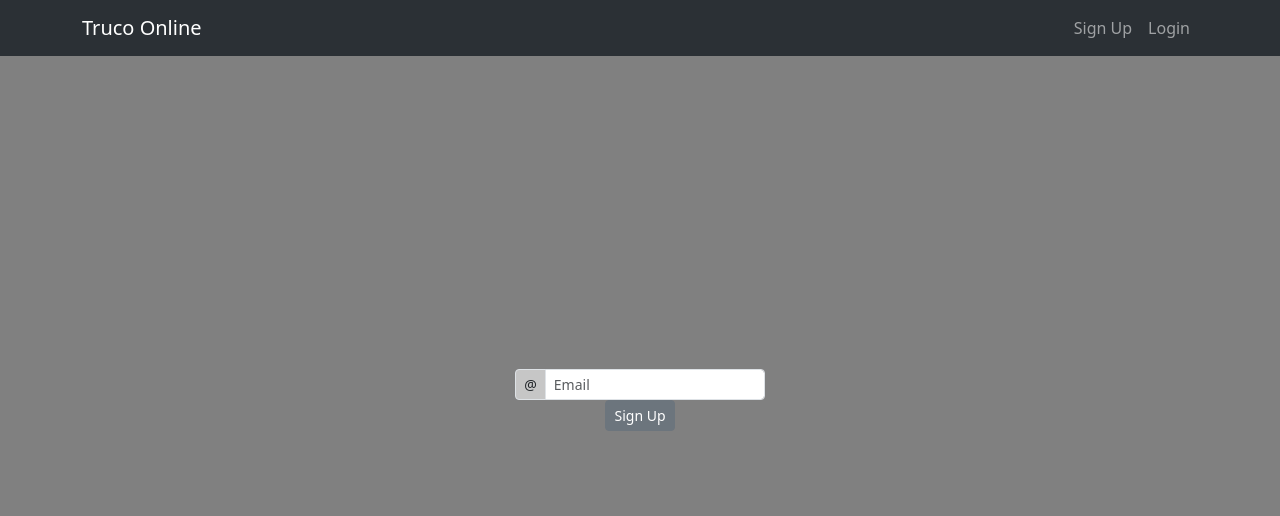
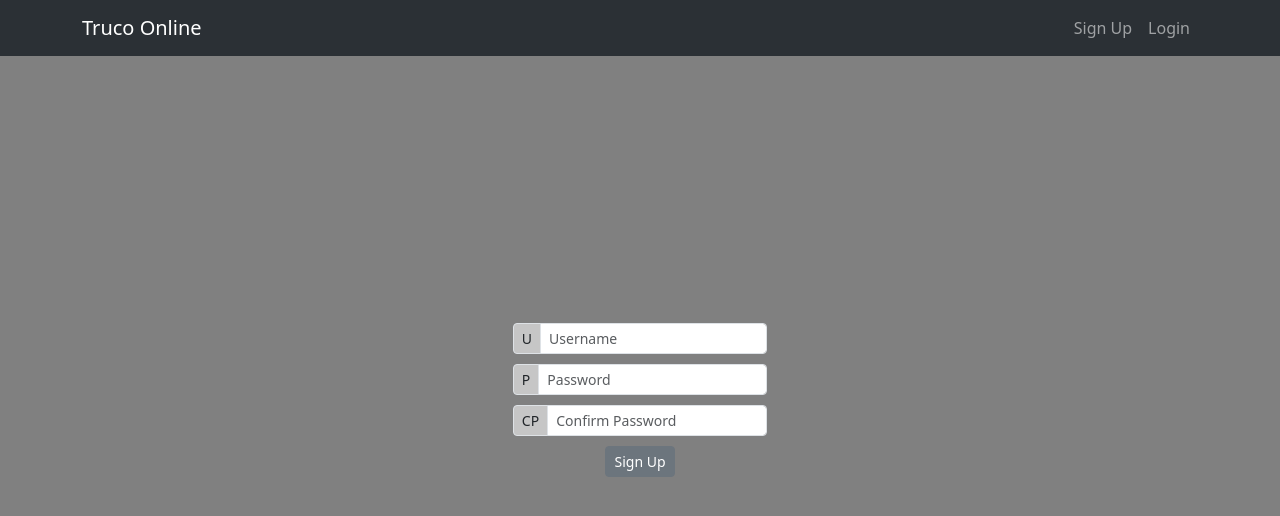
Before and after one commit to AntwonC/Truco-Game, a React (Vite) app: page / in a window 1280 px wide. Shown: the top 516 px of the page. Built offline with nearby package versions, Linux system fonts and the light colour scheme.

Commit message:
Worked on signup

```diff
--- a/package.json
+++ b/package.json
@@ -5,19 +5,21 @@
   "type": "module",
   "scripts": {
     "dev": "vite",
-    "nodemon": "nodemon ./backend/server.js --watch",
+    "nodemon": "nodemon -L ./backend/server.js --watch ",
     "build": "vite build",
     "lint": "eslint . --ext js,jsx --report-unused-disable-directives --max-warnings 0",
     "preview": "vite preview"
   },
   "dependencies": {
     "bcrypt": "^5.1.1",
+    "body-parser": "^1.20.2",
     "bootstrap": "^5.3.3",
     "cors": "^2.8.5",
     "dotenv": "^16.4.5",
     "express": "^4.18.3",
     "express-mysql-session": "^3.0.0",
     "express-session": "^1.18.0",
+    "express-validator": "^7.0.1",
     "mysql2": "^3.9.2",
     "nodemon": "^3.1.0",
     "react": "^18.2.0",
--- a/src/components/SignUp.jsx
+++ b/src/components/SignUp.jsx
@@ -7,10 +7,16 @@ import Bar from './Bar';
 
 
 const SignUp = () => {
+    const URL = 'http://localhost:3001';
+
     const [email, setEmail] = useState("");
 
+    const [errors, setErrors] = useState("");
+
     const [signUpData, setSignUpData] = useState({
-        signUpEmail: ''
+        signUpUser: '',
+        signUpPassword: '',
+        signUpPasswordConfirm: '',
     });
 
     const handleChange = (evt) => {
@@ -21,26 +27,93 @@ const SignUp = () => {
         console.log(signUpData);
     };
 
+    const signUpClicked = async () => {
+
+        const result = await fetch(`${URL}/`, {
+            method: 'POST',
+            mode: 'cors',
+            headers: {
+                'Content-Type': 'application/json'
+            },
+            body: JSON.stringify(signUpData),
+        })
+        .then((res) => {
+            console.log(res);
+
+            if(res.status === 403) {
+                const jsonData = res.json();
+
+                return jsonData.then((data) => {
+                    const signUpError = data.errors[0].path;
+                    console.log(signUpError);
+                    if(signUpError === 'signUpUser') {
+                        throw Error('Username too short, at least 5 characters');
+                    }
+                })
+            } else if (res.status === 404) {
+                const jsonData = res.json();
+
+                return jsonData.then((data) => {
+                    throw Error(data.message);
+                })
+            }
+        })
+        .catch((err) => {
+            console.log(`Error from signUp.js ${err.message}`);
+            setErrors(err.message);
+        })
+    }
+
 
 
     return (
         <>
           <Bar />
 
+          {errors.length > 0 ? <div>{errors}</div> : <></>}
+
+          <Container className="container-box">
           <InputGroup size="sm">
-            <InputGroup.Text id="emailLogo">@</InputGroup.Text>
+            <InputGroup.Text id="userLogo">U</InputGroup.Text>
             <Form.Control
-                id="emailInput"
-                name="signUpEmail"
-                placeholder="Email"
-                aria-label="Email"
+                name="signUpUser"
+                placeholder="Username"
+                aria-label="Username"
                 aria-describedby="basic-addon1"
                 onChange={handleChange}
             />
 
+
+
           </InputGroup>
 
-          <Button variant="secondary" size="sm">Sign Up</Button>
+
+          <InputGroup size="sm">
+            <InputGroup.Text id="passwordLogo">P</InputGroup.Text>
+            <Form.Control
+                name="signUpPassword"
+                type="password"
+                placeholder="Password"
+                aria-label="Password"
+                aria-describedby="basic-addon1"
+                onChange={handleChange}
+            />
+          </InputGroup>
+
+          <InputGroup size="sm">
+            <InputGroup.Text id="confirmPasswordLogo">CP</InputGroup.Text>
+            <Form.Control
+                name="signUpPasswordConfirm"
+                type="password"
+                placeholder="Confirm Password"
+                aria-label="Confirm Password"
+                aria-describedby="basic-addon1"
+                onChange={handleChange}
+            />
+          </InputGroup>
+
+          </Container>
+          <Button className="sign-up-button" onClick={signUpClicked} variant="secondary" size="sm">Sign Up</Button>
         </>
     )
 }
--- a/src/styles/signUpStyles.css
+++ b/src/styles/signUpStyles.css
@@ -2,9 +2,24 @@ body {
     background-color: grey;
 }
 
-#emailLogo {
+#userLogo {
     background-color: rgba(255, 255, 255, 0.55);
 }
-#emailInput {
-    background-color: white;
+
+#passwordLogo {
+    background-color: rgba(255, 255, 255, 0.55);
 }
+
+#confirmPasswordLogo {
+    background-color: rgba(255, 255, 255, 0.55);
+}
+
+.container-box {
+    display: flex;
+    flex-direction: column;
+    gap: 10px;
+}
+
+.sign-up-button {
+    margin-top: 10px;
+}
```
Also changed, not shown: 2 other files (tests, documents, lock files or other folders).
